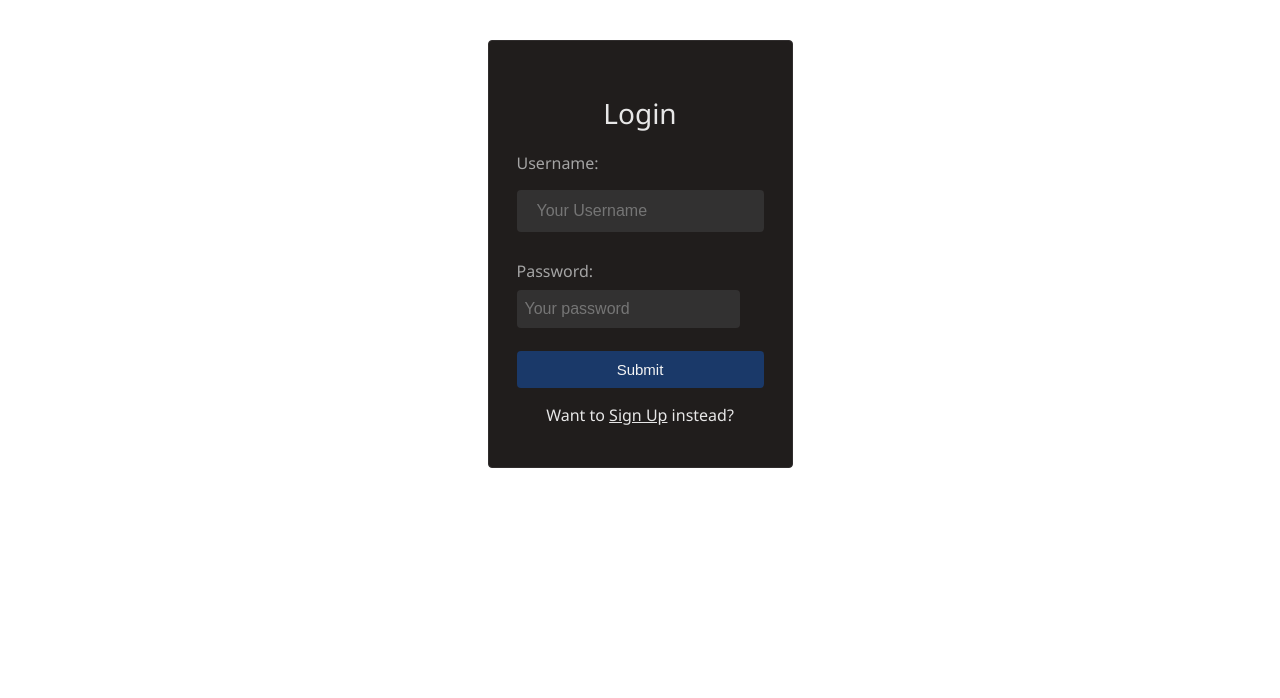
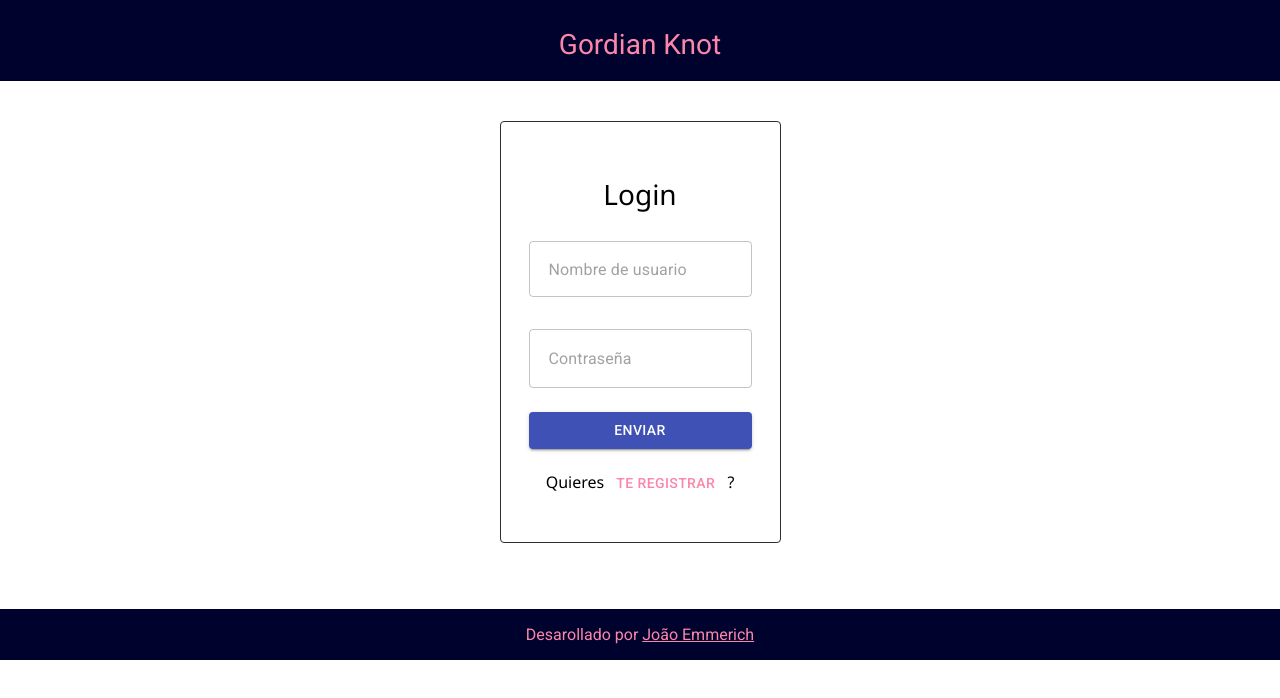
Before and after one commit to J-Emmerich/gordian-dashboard, a React (Create React App) app: page / in a window 1280 px wide. Shown: the top 698 px of the page. Built offline with nearby package versions, Linux system fonts and the light colour scheme.

Commit message:
Minimum style in login page

```diff
--- a/src/components/Home.js
+++ b/src/components/Home.js
@@ -36,7 +36,7 @@ const Home = () => {
       </p>
       <p>
         Si quieres saber más contactame por{" "}
-        <a href="https://linkedin.com/joaoemmerich">Linkedin</a>
+        <a href="https://linkedin.com/in/joaoemmerich">LinkedIn</a>
       </p>
       <p>João Emmerich</p>
 
--- a/src/components/LoginForm.js
+++ b/src/components/LoginForm.js
@@ -1,6 +1,8 @@
 import React, { useState } from "react";
 import styled from "styled-components";
 import services from "../services/auth";
+import Button from "@material-ui/core/Button";
+import TextField from "@material-ui/core/TextField";
 
 const Container = styled.div`
   display: flex;
@@ -13,8 +15,6 @@ const Form = styled.div`
   margin: 40px auto;
   font-family: "Segoe UI", sans-serif;
   padding: 25px 28px;
-  background: #201d1c;
-
   border-radius: 4px;
   border: 1px solid #302d2d;
   display: flex;
@@ -25,45 +25,22 @@ const FormTitle = styled.p`
   font-size: 28px;
   margin-bottom: 20px;
   font-weight: 400;
-  color: #e7e7e7;
 `;
-const Label = styled.label`
-  display: block;
-  font-size: 16px;
-  margin-bottom: 8px;
-  color: #a4a4a4;
-`;
-const Input = styled.input`
-  padding: 10px 8px;
 
-  font-size: 16px;
-  background: #323131;
-  border: none;
-  color: #c7c7c7;
-  border-radius: 4px;
-  outline: none;
-  transition: all 0.2s ease;
-`;
 const BottomMessage = styled.p`
-  color: #e7e7e7;
   text-align: center;
   > a {
-    color: #e7e7e7;
+    color: #fc86aa;
   }
 `;
-const FormSubmit = styled.button`
-  padding: 10px 18px;
-  font-size: 15px;
-  background: #1a3969;
-  width: 100%;
-  border: none;
-  border-radius: 4px;
-  color: #f4f4f4;
-  align-self: center;
-  margin-top: 3px;
-  cursor: pointer;
+const StyledTextField = styled(TextField)`
+  & input,
+  textarea,
+  select,
+  option {
+    padding: 20px;
+  }
 `;
-
 const ErrorMessage = styled.div`
   flex-grow: 0;
   text-align: center;
@@ -110,46 +87,57 @@ const LoginForm = ({ submitUser }) => {
 
   return (
     <Container>
+      <header style={{ backgroundColor: "#00022E", color: "#FC86AA" }}>
+        <FormTitle>Gordian Knot</FormTitle>
+      </header>
+
       <Form>
-        <FormTitle>{isLoginForm ? "Login" : "Sign Up"}</FormTitle>
+        <FormTitle>{isLoginForm ? "Login" : "Registro"}</FormTitle>
         <form>
           <InputBlock>
-            <Label htmlFor="username"> Username: </Label>
-            <Input
-              placeholder="Your Username"
+            <StyledTextField
+              placeholder="Nombre de usuario"
+              variant="outlined"
               type="text"
               id="username"
+              margin="dense"
               onChange={(e) => setUsername(e.target.value)}
               value={username}
             />
           </InputBlock>
           <InputBlock>
-            <Label htmlFor="password"> Password: </Label>
-            <Input
-              placeholder="Your password"
+            <StyledTextField
+              placeholder="Contraseña"
               type="password"
+              variant="outlined"
               id="password"
+              margin="dense"
               onChange={(e) => setPassword(e.target.value)}
               value={password}
             />
           </InputBlock>
         </form>
-        <FormSubmit
+        <Button
+          variant="contained"
+          color="primary"
           onClick={
             isLoginForm
               ? (e) => submitLogin(e, username, password)
               : (e) => submitRegister(e, username, password)
           }
         >
-          Submit
-        </FormSubmit>
+          Enviar
+        </Button>
 
         <BottomMessage>
-          Want to&nbsp;
-          <a href="#" onClick={() => setIsLoginForm(!isLoginForm)}>
-            {isLoginForm ? "Sign Up" : "Login"}
-          </a>
-          &nbsp;instead?
+          Quieres&nbsp;
+          <Button
+            style={{ color: "#FC86AA" }}
+            onClick={() => setIsLoginForm(!isLoginForm)}
+          >
+            {isLoginForm ? "te registrar" : "hacer login"}
+          </Button>
+          &nbsp;?
         </BottomMessage>
       </Form>
       {errorMessage ? (
@@ -159,6 +147,12 @@ const LoginForm = ({ submitUser }) => {
       ) : (
         <ErrorMessage>&nbsp;</ErrorMessage>
       )}
+      <footer style={{ backgroundColor: "#00022E", color: "#FC86AA" }}>
+        <BottomMessage>
+          Desarollado por{" "}
+          <a href="https://linkedin.com/in/joao-emmerich">João Emmerich</a>
+        </BottomMessage>
+      </footer>
     </Container>
   );
 };
```
Also changed, not shown: public/furmi_logo.png.
